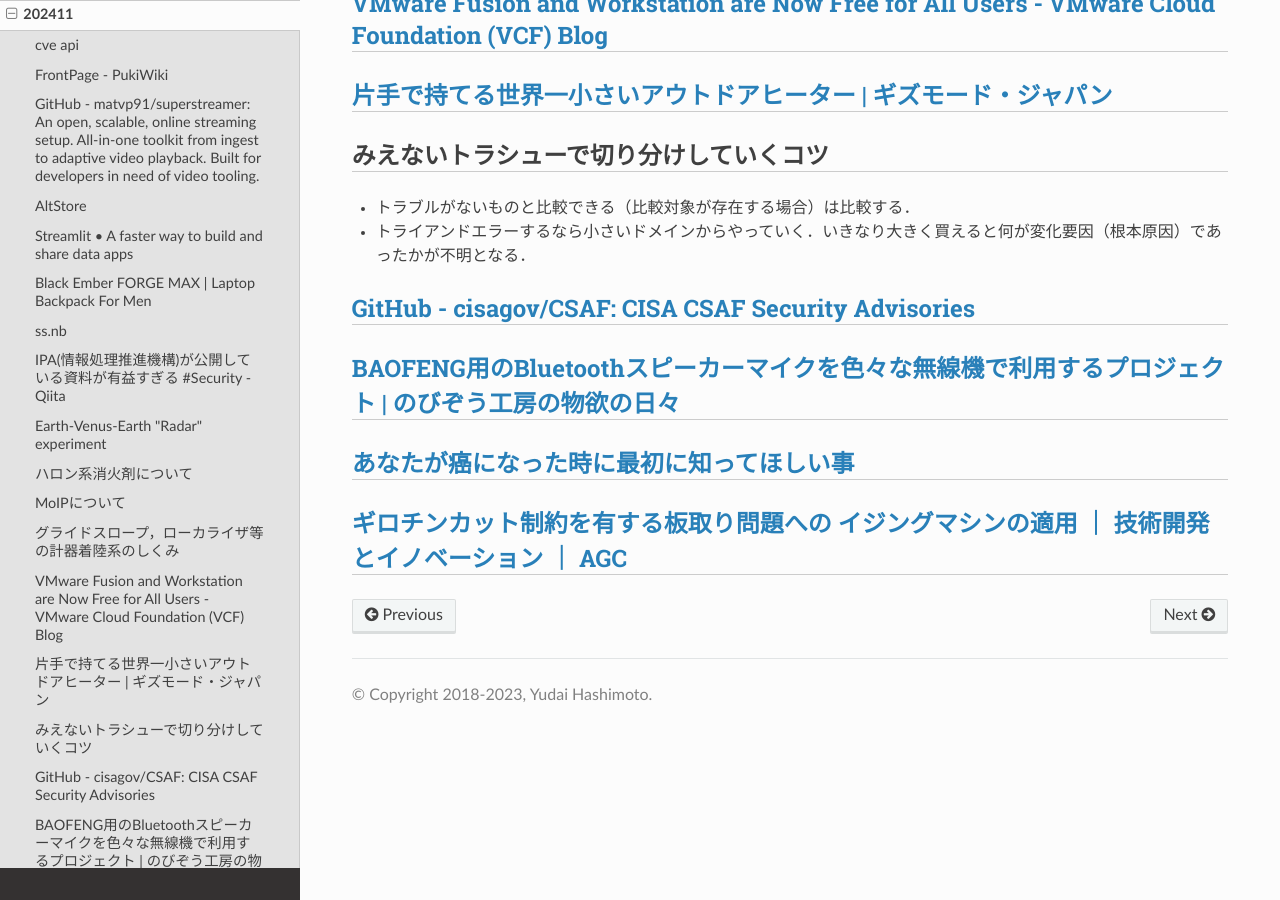
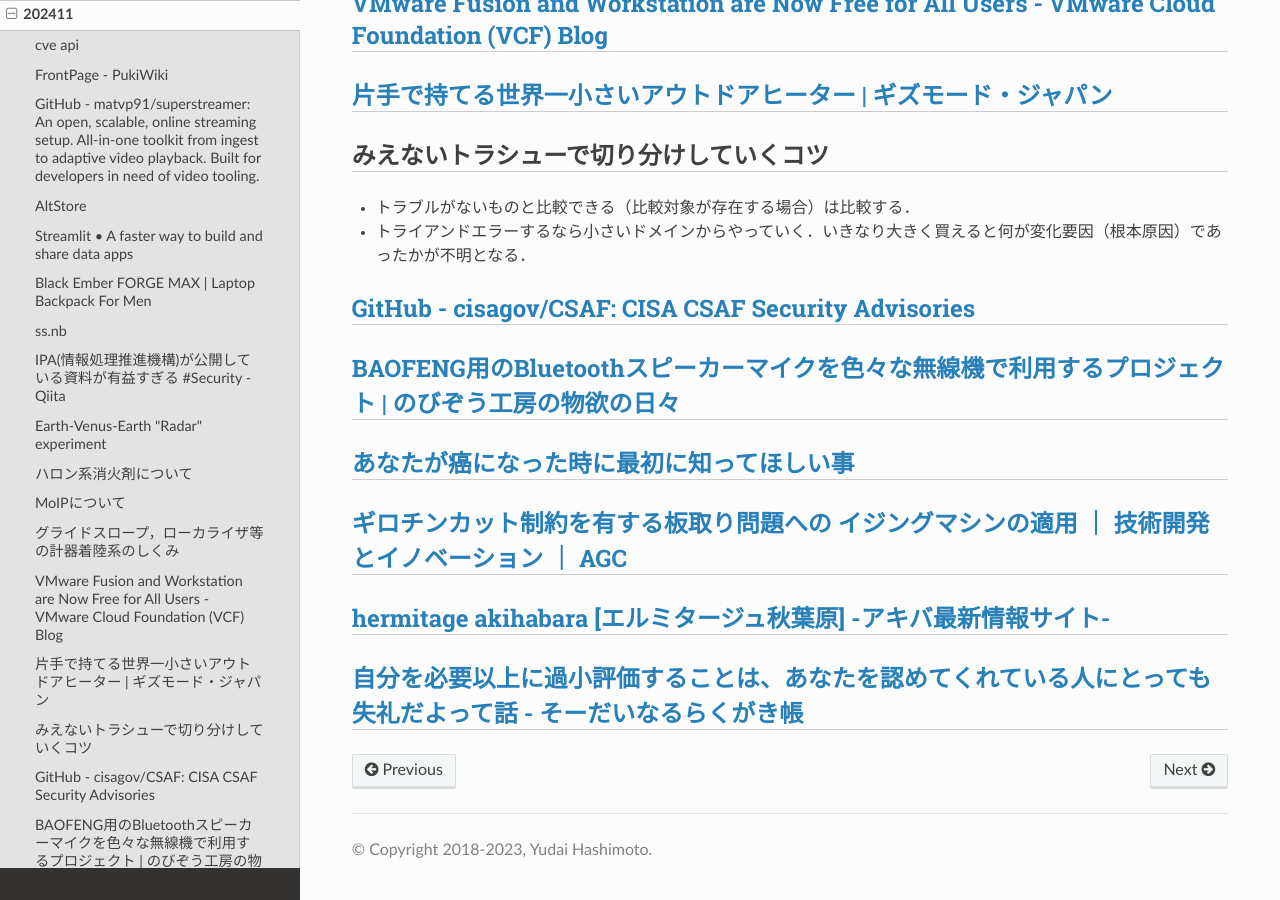
Before and after one commit to jp7fkf/JP7FKF-Warehouse, a Sphinx documentation site: the page built from source/dialy/202411.md, in a window 1280 px wide and 900 px high, scrolled down 5209 px. Built offline with Sphinx 7.4.7 and the Read the Docs theme 3.1.0, drawn with Linux system fonts in a browser that asks for light colours.

Commit message:
2024-12-04 22:43:45 JST

```diff
--- a/source/dialy/202411.md
+++ b/source/dialy/202411.md
@@ -267,3 +267,7 @@ curl -s https://services.nvd.nist.gov/rest/json/cves/2.0?cveId=CVE-2024-9379?...
 ## [あなたが癌になった時に最初に知ってほしい事](https://anond.hatelabo.jp/20241128012228)
 
 ## [ギロチンカット制約を有する板取り問題への イジングマシンの適用 ｜ 技術開発とイノベーション ｜ AGC](https://www.agc.com/innovation/library/detailhtml/1201558_4283.html)
+
+## [hermitage akihabara [エルミタージュ秋葉原]  -アキバ最新情報サイト-](https://www.gdm.or.jp/)
+
+## [自分を必要以上に過小評価することは、あなたを認めてくれている人にとっても失礼だよって話 - そーだいなるらくがき帳](https://soudai.hatenablog.com/entry/2022/10/27/181023)
```
